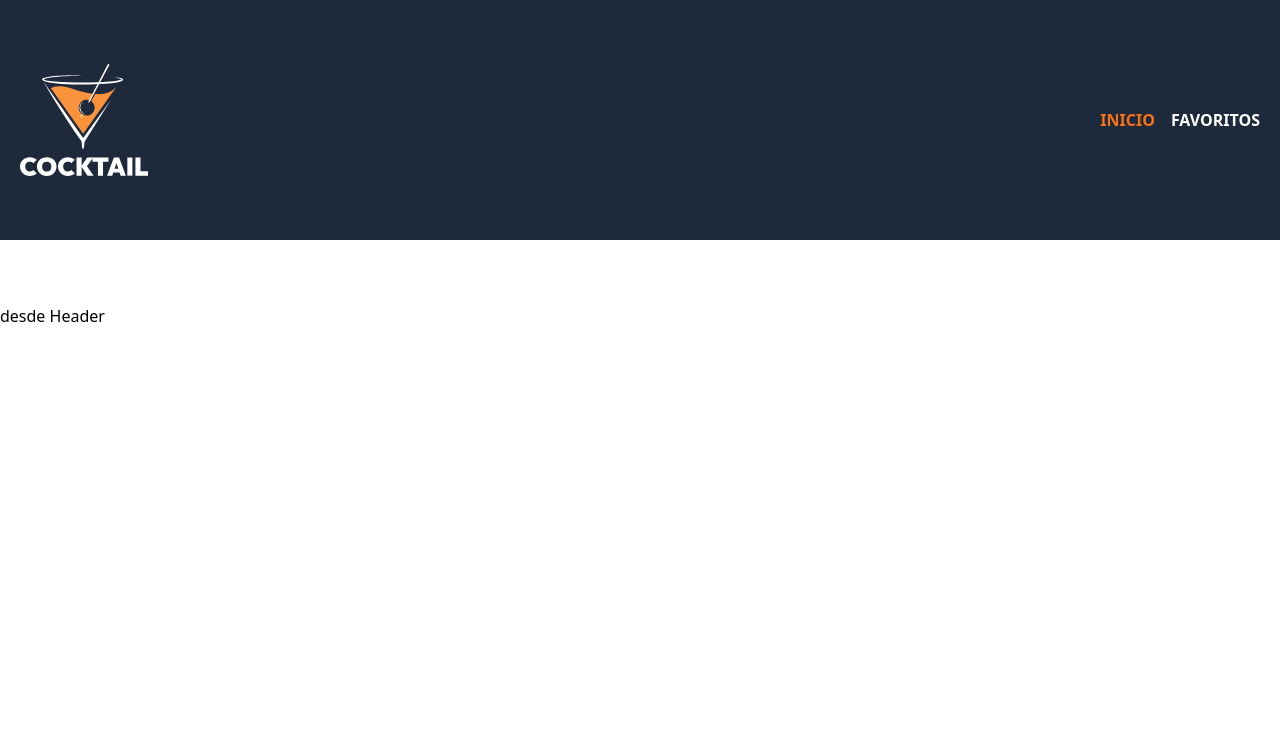
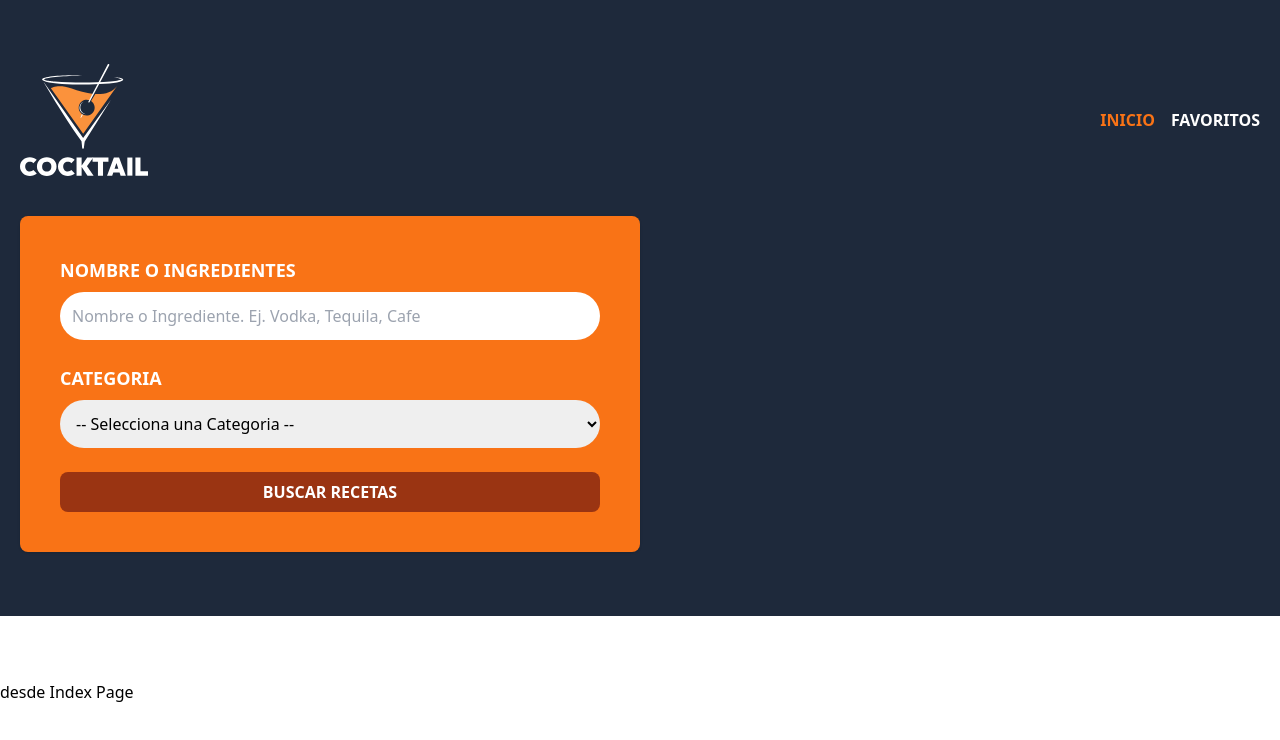
Before and after one commit to Franklin-Gomez/Buscador-BebidasyRecetas, a React (Vite) app: page / in a window 1280 px wide. Shown: the top 740 px of the page. Built offline with nearby package versions, Linux system fonts and the light colour scheme.

Commit message:
create form

```diff
--- a/src/Components/Header.tsx
+++ b/src/Components/Header.tsx
@@ -1,11 +1,12 @@
+import { useMemo } from "react";
 import { NavLink } from "react-router-dom"
 import { useLocation } from "react-router-dom"
 
 export default function Header() {
 
-    const loading = useLocation();
+    const {pathname } = useLocation();
 
-    console.log( loading )
+    const isHome = useMemo(() => pathname === '/' , [pathname] )
 
     return (
         <header className="bg-slate-800">
@@ -29,6 +30,54 @@
                     </nav>
 
                 </div>
+
+                { isHome &&
+                    <form
+                        action=""
+                        className="mt-10  md:w-1/2 2xl:w-1/3 bg-orange-500 p-10 rounded-lg shadow space-y-6">
+
+                        <div className="space-y-2">
+                            <label
+                                htmlFor="ingredient"
+                                className="block text-white uppercase font-extrabold text-lg"
+
+                            > Nombre o Ingredientes</label>
+
+                            <input
+                                id="ingredient"
+                                name="ingredient"
+                                className="p-3 w-full rounded-full focus:outline-none"
+                                placeholder="Nombre o Ingrediente. Ej. Vodka, Tequila, Cafe"
+                                type="text"
+                            />
+                        </div>
+
+                        <div className="space-y-2">
+                            <label
+                                htmlFor="ingredient"
+                                className="block text-white uppercase font-extrabold text-lg"
+
+                            > Categoria</label>
+
+                            <select
+                                id="category"
+                                name="category"
+                                className="p-3 w-full rounded-full focus:outline-none"
+
+                            >
+                                <option value=""> -- Selecciona una Categoria -- </option>
+
+                            </select>
+                        </div>
+
+                        <input
+                            type="submit"
+                            value='Buscar Recetas'
+                            className="uppercase cursor-pointer bg-orange-800 hover:bg-orange-900 text-white font-extrabold w-full p-2 rounded-lg"
+                        />
+                    </form>
+
+                }
             </div>
         </header>
     )
--- a/src/interfaces/IndexPage.tsx
+++ b/src/interfaces/IndexPage.tsx
@@ -2,7 +2,7 @@
 export default function IndexPage() {
     return (
         <>
-            <h1> desde Header</h1>
+            <h1> desde Index Page</h1>
         </>
     )
 }
```
